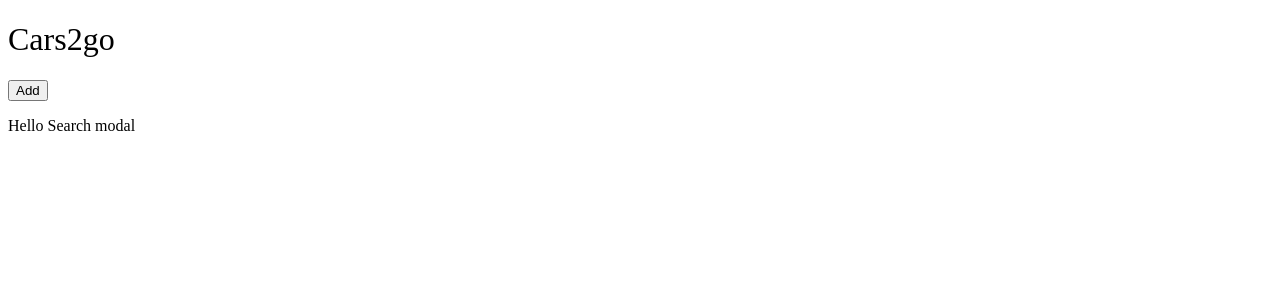
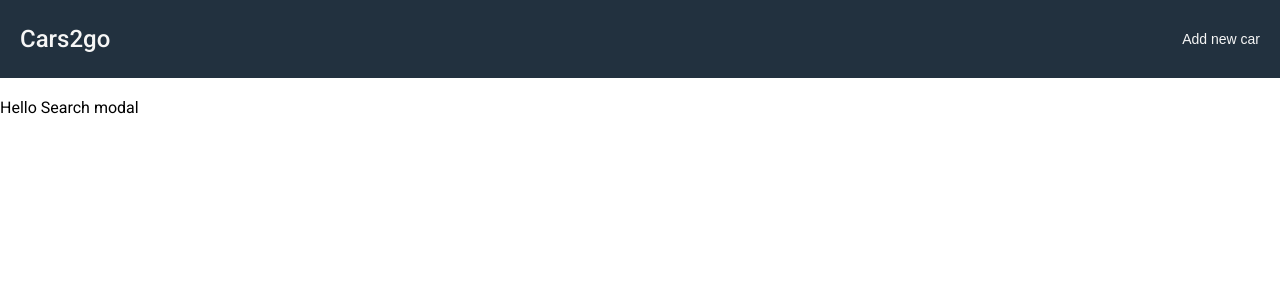
Before and after one commit to DzianisMakeichyk/cars2go, a Vue app: page / in a window 1280 px wide. Shown: the top 300 px of the page. Built offline with nearby package versions, Linux system fonts and the light colour scheme.

Commit message:
add header

```diff
--- a/public/index.html
+++ b/public/index.html
@@ -6,6 +6,7 @@
     <meta name="viewport" content="width=device-width,initial-scale=1.0">
     <link rel="icon" href="<%= BASE_URL %>favicon.ico">
     <title>hello-world</title>
+    <link rel="preconnect" href="https://fonts.gstatic.com">
   </head>
   <body>
     <noscript>
--- a/src/assets/styles/main.scss
+++ b/src/assets/styles/main.scss
@@ -1,4 +1,7 @@
 @import './vars.scss';
+@import './reset.scss';
+
+@import url('https://fonts.googleapis.com/css2?family=Roboto:wght@100;400;500&display=swap');
 
 html {
   font-family: $font-body;
--- /dev/null
+++ b/src/assets/styles/reset.scss
@@ -0,0 +1,21 @@
+/* YUI 3.5.0 reset.css (http://developer.yahoo.com/yui/3/cssreset/) - http://cssreset.com */
+* {
+    margin: 0;
+    padding: 0;
+    border: 0;
+}
+body,div,dl,dt,dd,ul,ol,li,h1,h2,h3,h4,h5,h6,pre,code,form,fieldset,legend,input,textarea,p,blockquote,th,td{margin:0;padding:0}table{border-collapse:collapse;border-spacing:0}fieldset,img{border:0}address,caption,cite,code,dfn,em,strong,th,var{font-style:normal;font-weight:normal}ol,ul{list-style:none}caption,th{text-align:left}h1,h2,h3,h4,h5,h6{font-size:100%;font-weight:normal}q:before,q:after{content:''}abbr,acronym{border:0;font-variant:normal}sup{vertical-align:text-top}sub{vertical-align:text-bottom}input,textarea,select{font-family:inherit;font-size:inherit;font-weight:inherit}input,textarea,select{*font-size:100%}legend{color:#000}#yui3-css-stamp.cssreset{display:none}
+i {
+    font-style: normal;
+}
+a {
+  color: #000;
+}
+
+button {
+  -moz-appearance: none;
+  -webkit-appearance: none;
+  appearance: none;
+  background: none;
+  border-radius: 0;
+}
--- a/src/components/HeaderModal.vue
+++ b/src/components/HeaderModal.vue
@@ -1,24 +1,44 @@
 <template>
   <header>
-    <h1>{{ title }}</h1>
-
-
-    <button @click="$emit('handle-modal-active', true)">
-      Add
-    </button>
+    <div class="header__wrapper">
+      <h1 class="title">Cars2go</h1>
+      <button class="header__button" @click="$emit('handle-modal-active', true)">
+        Add new car
+      </button>
+    </div>
   </header>
 </template>
 
 <script>
 export default {
   name: "HeaderModal",
-  props: {
-    title: {
-      type: String,
-      default: "Cars2go"
-    }
-  },
 };
 </script>
 
-<style scoped lang="scss"></style>
+<style lang="scss">
+  header {
+    font-family: $font-body;
+    background: $ebonyClay;
+  }
+
+  .header__wrapper {
+    padding: 25px 20px;
+    display: flex;
+    align-items: center;
+    justify-content: space-between;
+    margin-bottom: 20px;
+  }
+
+  .title {
+    font-size: 24px;
+    font-weight: 500;
+    color: $color-light-text;
+  }
+
+  .header__button {
+    cursor: pointer;
+    color: $color-light-text;
+    font-weight: 300;
+    font-size: 14px;
+  }
+</style>
```
